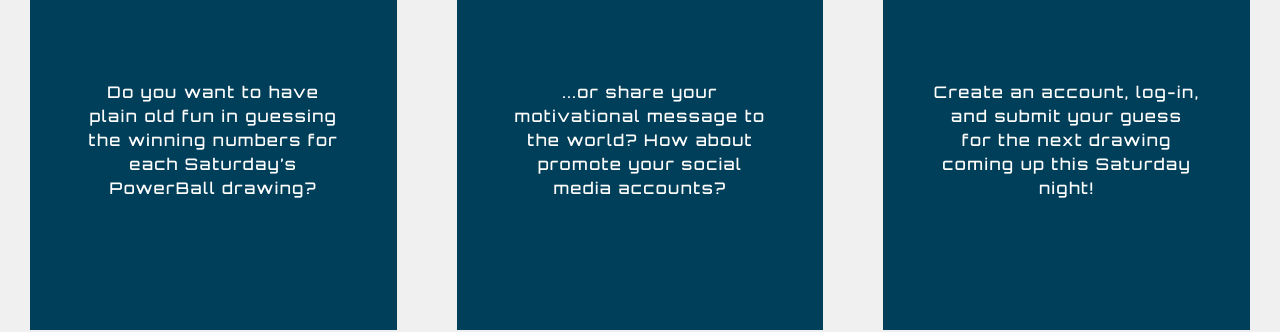
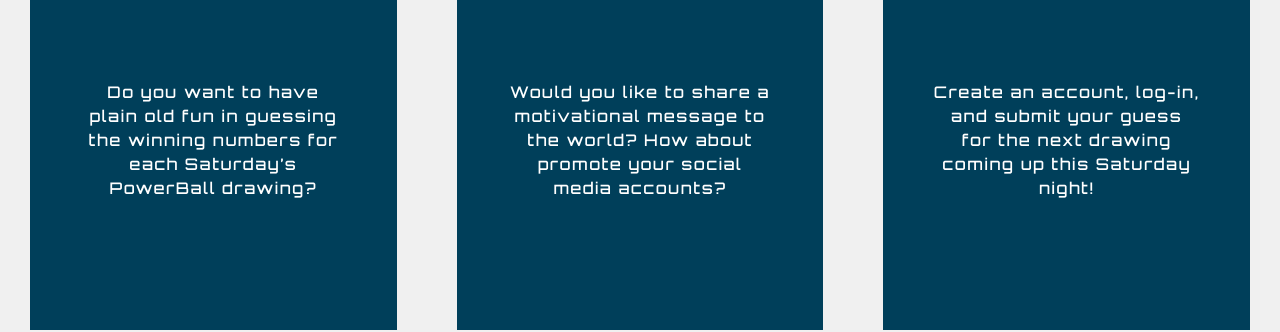
Before and after one commit to gracebodur/gottalotto-client, a React (Create React App) app: page / in a window 1280 px wide. Shown: the part 394-726 px from the top of the page. Built offline with nearby package versions, Linux system fonts and the light colour scheme; no server answers.

Commit message:
fixed content on welcome card.

```diff
--- a/src/components/Welcome/Welcome.js
+++ b/src/components/Welcome/Welcome.js
@@ -23,7 +23,7 @@
 						</div>
 						<div className='box two'>
 							<img src={yellow_ball} alt='yellow lottery ball' />
-							<p className='cardContent'>...or share your motivational message to the world? How about promote your social media accounts?</p>
+							<p className='cardContent'>Would you like to share a motivational message to the world? How about promote your social media accounts?</p>
 						</div>
 						<div className='box three'>
 							<img src={red_ball} alt='lottery ball' />
--- a/src/config.js
+++ b/src/config.js
@@ -1,5 +1,4 @@
 export default {
-  // process.env.REACT_APP_API_BASE_URL ||
   API_ENDPOINT: "https://gentle-coast-37502.herokuapp.com/api",
   TOKEN_KEY: 'gottalotto-client-auth-token'
 };
```
